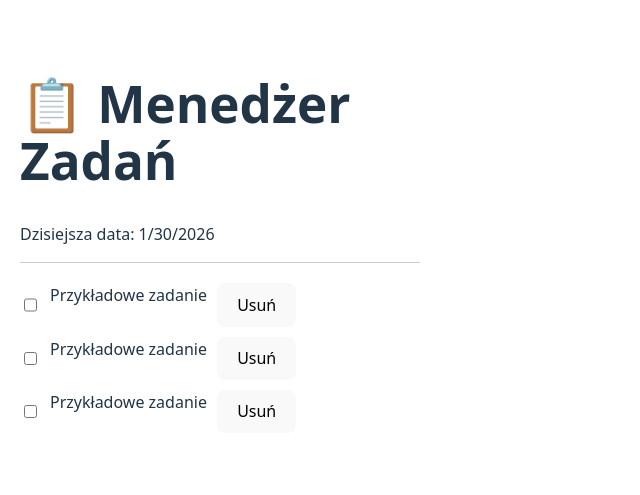
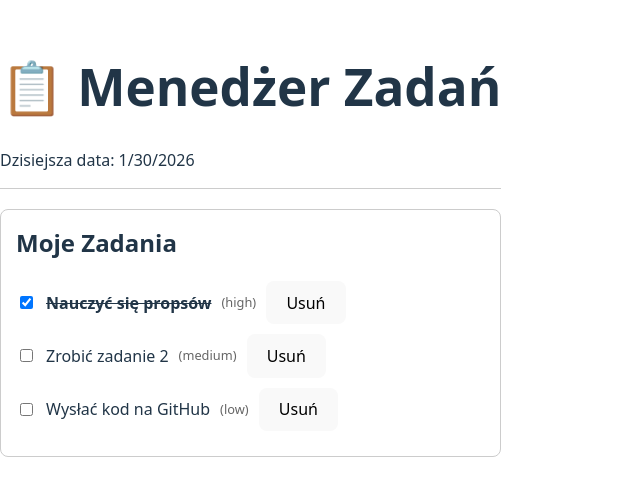
Before and after one commit to MariuszFem/React, a React (Vite) app: page / in a window 1280 px wide. Shown: the part 155-650 px from the top of the page, without its empty margins (0-640 px from the left). Built offline with nearby package versions, Linux system fonts and the light colour scheme.

Commit message:
Props - przekazywanie danych

```diff
--- a/src/App.jsx
+++ b/src/App.jsx
@@ -1,14 +1,21 @@
-import Header from './components/Header';
-import TaskList from './components/TaskList';
-import './App.css';
+import Header from "./components/Header";
+import TaskList from "./components/TaskList";
+import Card from "./components/Card";
 
 function App() {
+  const myTasks = [
+    { id: 1, title: "Nauczyć się propsów", completed: true, priority: "high" },
+    { id: 2, title: "Zrobić zadanie 2", completed: false, priority: "medium" },
+    { id: 3, title: "Wysłać kod na GitHub", completed: false, priority: "low" },
+  ];
+
   return (
-    <div className="app" style={{ maxWidth: '400px', margin: '0 auto', padding: '20px' }}>
+    <div className="App">
       <Header />
-      <main>
-        <TaskList />
-      </main>
+
+      <Card title="Moje Zadania" className="main-card">
+        <TaskList tasks={myTasks} />
+      </Card>
     </div>
   );
 }
--- /dev/null
+++ b/src/components/Card.jsx
@@ -0,0 +1,10 @@
+function Card({ children, title, className = "" }) {
+  return (
+    <div className={`card ${className}`} style={{ border: '1px solid #ccc', padding: '15px', borderRadius: '8px', margin: '10px 0' }}>
+      {title && <h2 style={{ marginTop: 0 }}>{title}</h2>}
+      {children}
+    </div>
+  );
+}
+
+export default Card;
--- a/src/components/TaskItem.jsx
+++ b/src/components/TaskItem.jsx
@@ -1,8 +1,25 @@
-function TaskItem() {
+function TaskItem({ id, title, completed = false, priority = "medium" }) {
   return (
-    <li style={{ listStyle: 'none', margin: '10px 0', display: 'flex', gap: '10px' }}>
-      <input type="checkbox" />
-      <span>Przykładowe zadanie</span>
+    <li style={{
+      listStyle: 'none',
+      margin: '10px 0',
+      display: 'flex',
+      gap: '10px',
+      alignItems: 'center'
+    }}>
+      <input type="checkbox" checked={completed} readOnly />
+
+      <span style={{
+        textDecoration: completed ? 'line-through' : 'none',
+        fontWeight: priority === 'high' ? 'bold' : 'normal'
+      }}>
+        {title}
+      </span>
+
+      <span style={{ fontSize: '0.8em', color: '#666' }}>
+        ({priority})
+      </span>
+
       <button>Usuń</button>
     </li>
   );
--- a/src/components/TaskList.jsx
+++ b/src/components/TaskList.jsx
@@ -1,12 +1,23 @@
-import TaskItem from './TaskItem';
+import TaskItem from "./TaskItem";
 
-function TaskList() {
+function TaskList({ tasks }) {
+  // Obsługa pustej listy
+  if (tasks.length === 0) {
+    return <p>Brak zadań do wyświetlenia. Odpocznij! 😊</p>;
+  }
+
   return (
-    <ul style={{ padding: 0 }}>
-      <TaskItem />
-      <TaskItem />
-      <TaskItem />
-    </ul>
+    <div className="task-list">
+      {tasks.map((task) => (
+        <TaskItem
+          key={task.id} // Unikalny klucz (id, nie index!)
+          id={task.id}
+          title={task.title}
+          completed={task.completed}
+          priority={task.priority}
+        />
+      ))}
+    </div>
   );
 }
 
```
